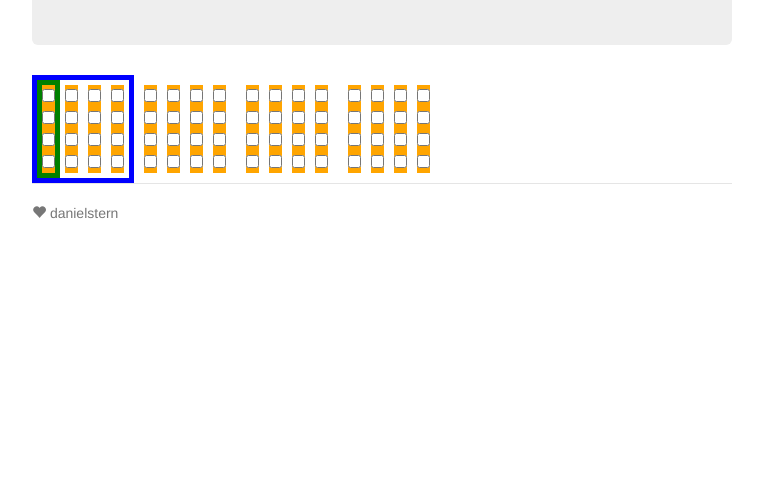
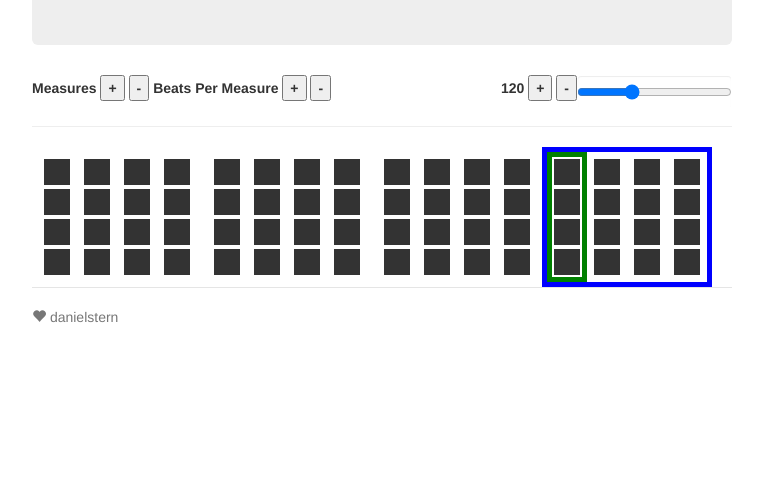
Before and after one commit to danielstern/jukeboxjs, a website: page app/sequencer.html in a window 1280 px wide. Shown: the part 300-800 px from the top of the page, without its empty margins (258-1021 px from the left). Drawn offline with Linux system fonts and the light colour scheme; files that its build step writes are made by us from their sources.

Commit message:
sequencer-demo-complete

```diff
--- a/app/scripts/sequencer.js
+++ b/app/scripts/sequencer.js
@@ -7,12 +7,18 @@ angular.module("sequencer",[])
 		currentMeasure:0,
 		currentBeat:0,
 		measures:[],
+		tempo: 120
 	};
 
+	function rollMeasures() {
+
+		state.measures = [];
+
 		for (var i = 0; i < state.numMeasures; i++) {
+
 			var measure = [];
 			state.measures.push(measure);
-		for (var j = 0; j < state.numMeasures; j++) {
+			for (var j = 0; j < state.beatsPerMeasure; j++) {
 				var beat = [];
 				var numTones = 4;
 				for (var k = 0; k < numTones; k++) {
@@ -24,8 +30,9 @@ angular.module("sequencer",[])
 				measure.push(beat);
 			}
 		}
+	}
 
-	console.log("Initial State:",state);
+	rollMeasures();
 
 	$rootScope.state = state;
 
@@ -33,12 +40,11 @@ angular.module("sequencer",[])
 
 	var drums = new jukebox.Drums();
 
-
 	$rootScope.start = function() {
-		// console.log("Starting timer");
-		var timer = jukebox.timer.setInterval(function(){
+		// console.log("Starting timer. BPM:",state.tempo);
+		$rootScope.stop();
+		interval = jukebox.timer.setInterval(function(){
 			state.currentBeat++;
-
 
 			if (state.currentBeat >= state.beatsPerMeasure) {
 				state.currentBeat = 0;
@@ -49,8 +55,6 @@ angular.module("sequencer",[])
 				state.currentMeasure = 0;
 			}
 
-			// console.log(state.currentBeat,state.currentMeasure)
-
 			var tones = state.measures[state.currentMeasure][state.currentBeat];
 			tones.forEach(function(tone){
 				if (tone.active) {
@@ -59,8 +63,19 @@ angular.module("sequencer",[])
 			})
 			$rootScope.$apply();
 
-		},100);
+
+
+		},60 * 1000 / state.tempo );
 	}
+
+	$rootScope.stop = function() {
+		clearInterval(interval);
+	}
+
+
+	$rootScope.$watch("state.numMeasures",rollMeasures);
+	$rootScope.$watch("state.beatsPerMeasure",rollMeasures);
+	$rootScope.$watch("state.tempo",$rootScope.start);
 
 })
 .service("jukebox",function(){
--- a/app/sequencer.html
+++ b/app/sequencer.html
@@ -34,16 +34,39 @@
       </div> -->
 
       <div class="jumbotron">
-        <h1>jukebox.js sequencer</h1>
+        <h1>html audio sequencer</h1>
         <button class="btn btn-default" ng-click=start()>
           Start
         </button>
-        <button class="btn btn-default">
+        <button class="btn btn-default" ng-click=stop()>
           Stop
         </button>
       </div>
 
       <div class="sequencer">
+        <label>
+          Measures
+          <button ng-click='state.numMeasures = state.numMeasures + 1'>+</button>
+          <button ng-click='state.numMeasures = state.numMeasures - 1'>-</button>
+          <!-- <button ng-click='state.numMeasures -= 1'>-</button> -->
+        </label>
+
+        <label>
+          Beats Per Measure
+          <button ng-click='state.beatsPerMeasure = state.beatsPerMeasure + 1'>+</button>
+          <button ng-click='state.beatsPerMeasure = state.beatsPerMeasure - 1'>-</button>
+        </label>
+
+        <label class=pull-right>
+          {{state.tempo}}
+          <button ng-click='state.tempo = state.tempo + 1'>+</button>
+          <button ng-click='state.tempo = state.tempo - 1'>-</button>
+          <div width=75px class=pull-right>
+            <input type=range ng-model=state.tempo min=50 max=280 class='form-control'>
+          </div>
+        </label>
+
+        <hr>
 
         <div ng-repeat="measure in state.measures" class="measure measure-{{$index}}" ng-class="{'active':$index === state.currentMeasure}">
           <div ng-repeat="beat in measure" class="beat beat-{{$index}}" ng-class="{'active':$index === state.currentBeat}">
--- a/app/styles/main.css
+++ b/app/styles/main.css
@@ -181,3 +181,32 @@ only screen and (max-width: 760px),
 .measure.active .beat.active {
   border: 5px solid green;
 }
+
+.tone {
+  padding: 5px;
+  width: 30px;
+  height: 30px;
+  position: relative;
+  border: 2px solid white;
+}
+
+.tone.active {
+  background-color: blue;
+}
+
+.tone input:before {
+  content: "";
+  position: absolute;
+  top: 0;
+  bottom: 0;
+  left: 0;
+  right: 0;
+  background-color: #333;
+  /*pointer-events: non;*/
+  cursor: pointer;
+}
+
+
+.tone.active input:before {
+  background-color: #bada55;
+}
```
Lines whose indentation alone changed are shown as unchanged.
